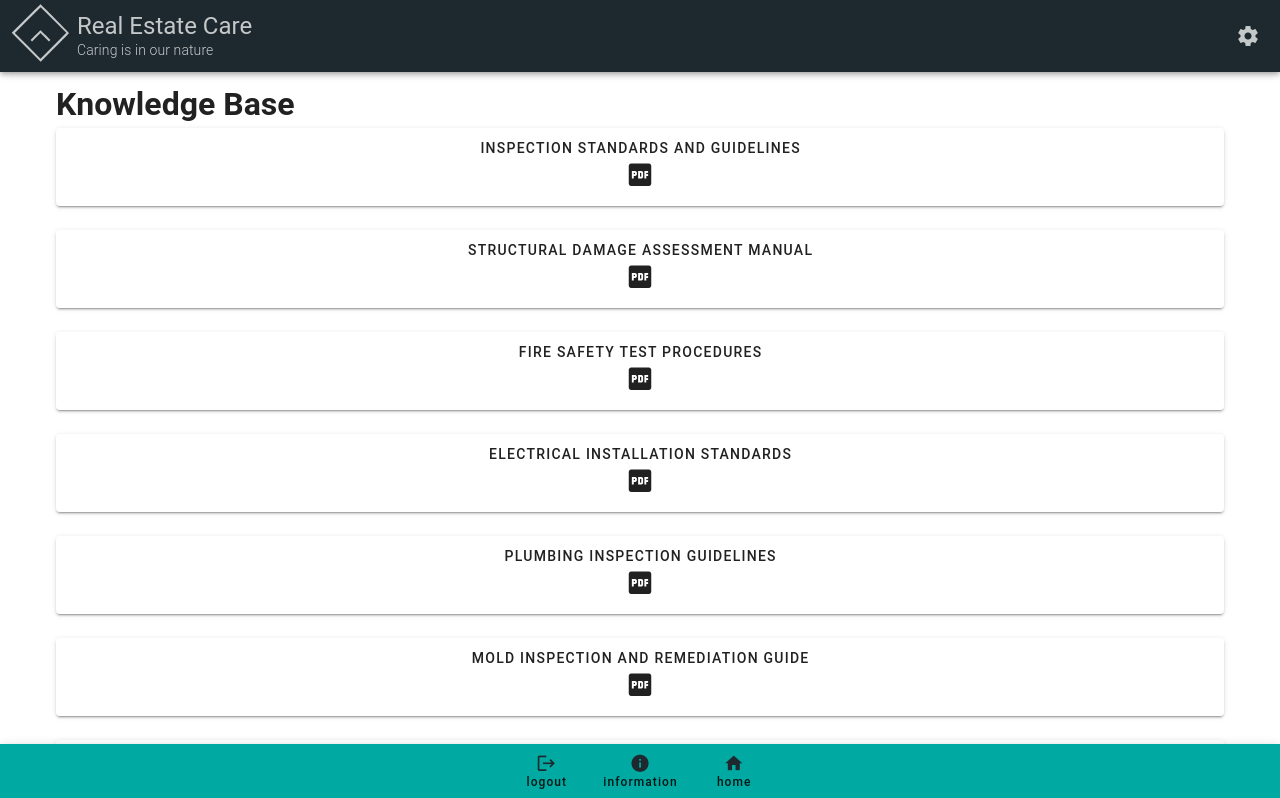
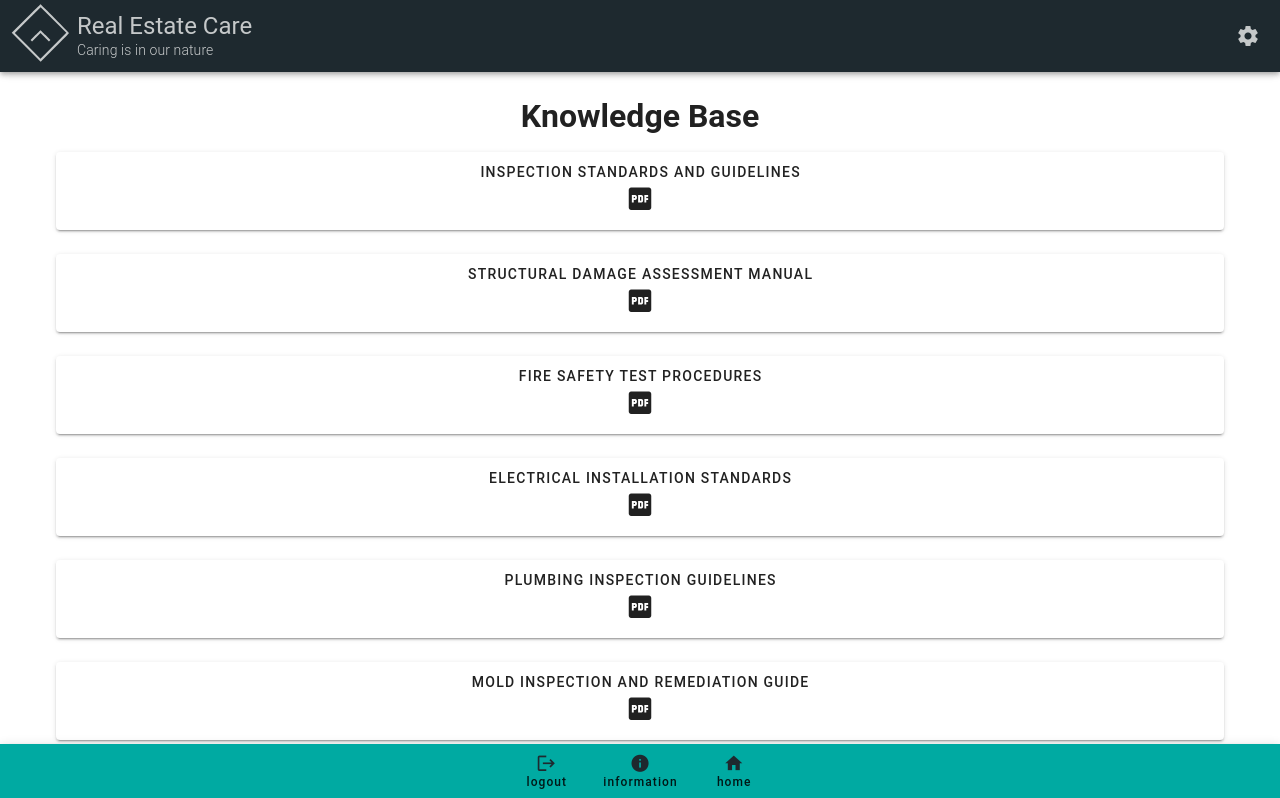
Before and after one commit to EskesJ/RealEstateCare, a Vue app: page /knowledge-base in a window 1280 px wide. Shown: the top 798 px of the page. Built offline with nearby package versions, Linux system fonts and the light colour scheme; sample sign-in values are in the browser's storage.

Commit message:
made some changes to knowledgebase

```diff
--- a/src/views/knowledgeBase.vue
+++ b/src/views/knowledgeBase.vue
@@ -1,6 +1,6 @@
 <template>
     <v-container>
-        <h1>Knowledge Base</h1>
+        <h1 class="my-3">Knowledge Base</h1>
         <v-row >
             <v-col v-for="(file, index) in guidelines" :key="index" cols="12">
                 <v-btn class="px-0" block height="100%"  @click="downloadFile(file) " >
@@ -57,4 +57,8 @@
 background-color: transparent;
 }
 
+h1 {
+    text-align: center;
+}
+
 </style>
```
